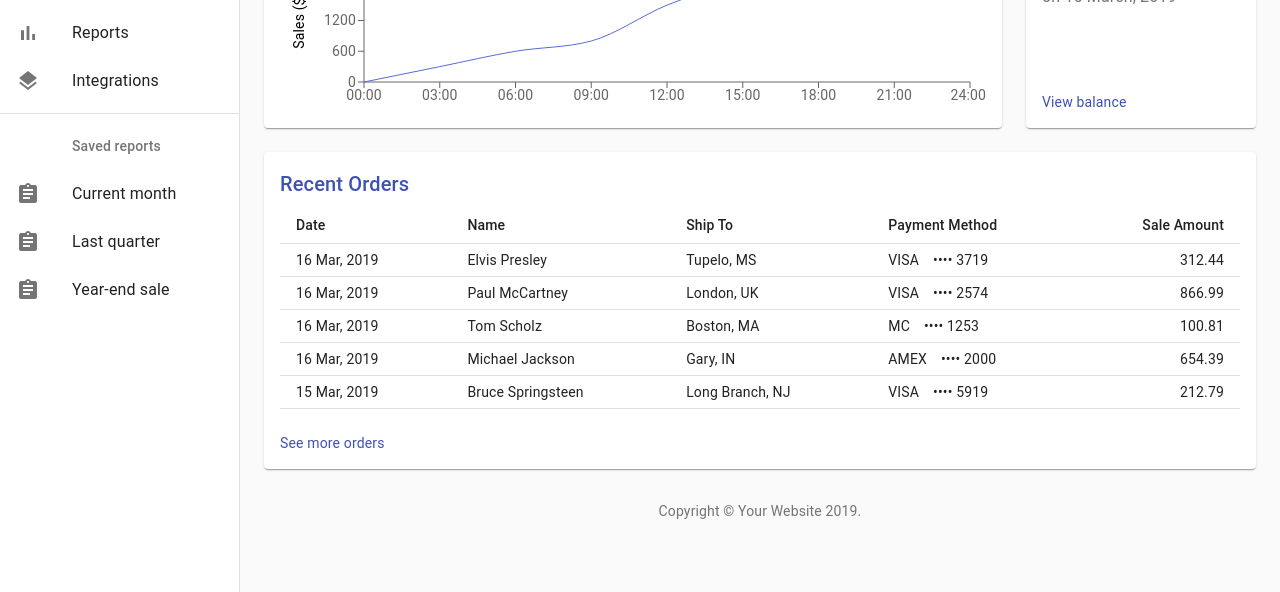
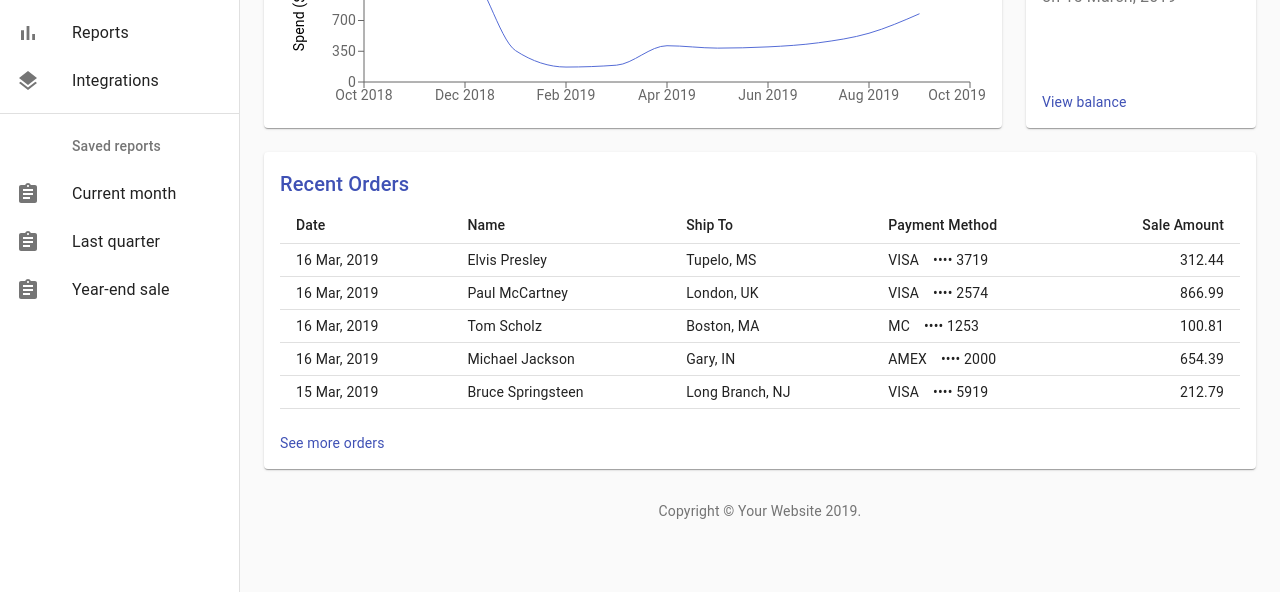
Before and after one commit to sdavidson15/aws-budgets, a React app: page / in a window 1280 px wide. Shown: the part 208-800 px from the top of the page. Built offline with nearby package versions, Linux system fonts and the light colour scheme.

Commit message:
Modify chart with static data related to aws budgets

```diff
--- a/public/index.html
+++ b/public/index.html
@@ -1,7 +1,7 @@
 <!DOCTYPE html>
 <html lang="en">
     <head>
-        <title>Dashboard Demo</title>
+        <title>AWS Budgets Manager</title>
     </head>
     <body>
         <div id="root"></div>
--- a/src/Chart.js
+++ b/src/Chart.js
@@ -2,27 +2,34 @@ import React from 'react';
 import { LineChart, Line, XAxis, YAxis, Label, ResponsiveContainer } from 'recharts';
 import Title from './Title';
 
-// Generate Sales Data
-function createData(time, amount) {
-  return { time, amount };
+function createData(date, spend, budget) {
+  return { date, spend, budget };
 }
 
-const data = [
-  createData('00:00', 0),
-  createData('03:00', 300),
-  createData('06:00', 600),
-  createData('09:00', 800),
-  createData('12:00', 1500),
-  createData('15:00', 2000),
-  createData('18:00', 2400),
-  createData('21:00', 2400),
-  createData('24:00', undefined),
+// TODO: hit an endpoint to collect the data.
+var data = [
+  createData('Oct 2018', 1341.69, 1000),
+  createData('Nov 2018', 1115.29, 1000),
+  createData('Dec 2018', 1275.56, 1000),
+  createData('Jan 2019', 357.57, 1000),
+  createData('Feb 2019', 170.19, 1000),
+  createData('Mar 2019', 191.53, 1000),
+  createData('Apr 2019', 412.81, 1000),
+  createData('May 2019', 385.70, 1000),
+  createData('Jun 2019', 399.78, 1000),
+  createData('Jul 2019', 446.48, 1000),
+  createData('Aug 2019', 554.94, 1000),
+  createData('Sep 2019', 776.88, 1000),
+  createData('Oct 2019', undefined, 1000),
 ];
+
+// TODO: hit an endpoint to collect the title
+var title = 'Monthly AWS Budget io-example 000000000000'
 
 export default function Chart() {
   return (
     <React.Fragment>
-      <Title>Today</Title>
+      <Title>{title}</Title>
       <ResponsiveContainer>
         <LineChart
           data={data}
@@ -33,13 +40,14 @@ export default function Chart() {
             left: 24,
           }}
         >
-          <XAxis dataKey="time" />
+          <XAxis dataKey="date" />
           <YAxis>
             <Label angle={270} position="left" style={{ textAnchor: 'middle' }}>
-              Sales ($)
+              Spend ($)
             </Label>
           </YAxis>
-          <Line type="monotone" dataKey="amount" stroke="#556CD6" dot={false} />
+          <Line type="monotone" dataKey="spend" stroke="#556CD6" dot={false} />
+          <Line type="monotone" dataKey="budget" stroke="#CF2727" dot={false} />
         </LineChart>
       </ResponsiveContainer>
     </React.Fragment>
```
